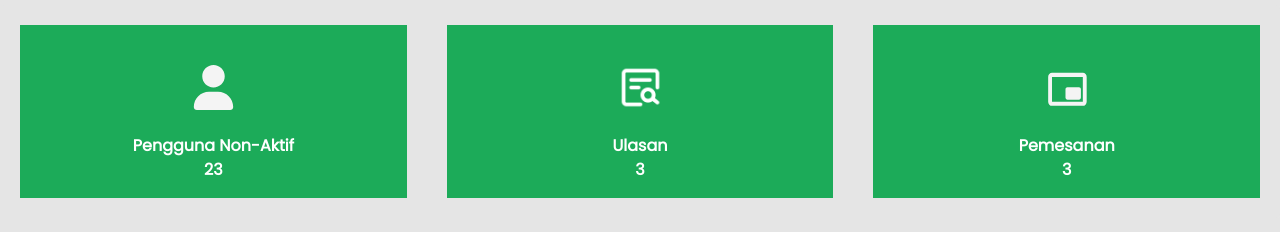
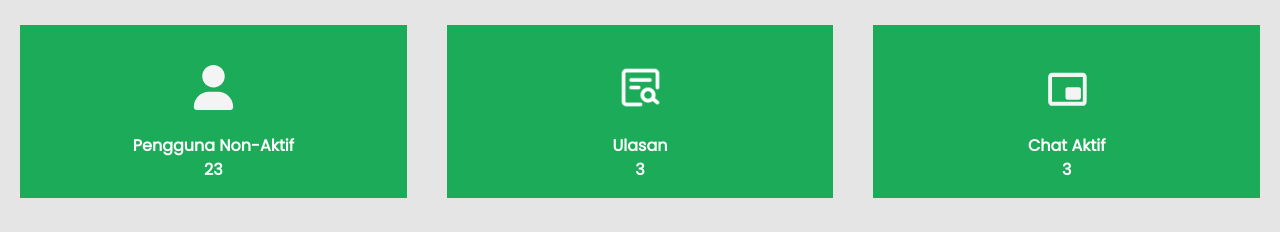
Before and after one commit to saviraauliyaardana/Kantoor, a Vue app: page /beranda in a window 1280 px wide. Shown: the part 376-608 px from the top of the page. Built offline with nearby package versions, Linux system fonts and the light colour scheme.

Commit message:
feat : perbaikan login

```diff
--- a/src/components/chatReceptionis.vue
+++ b/src/components/chatReceptionis.vue
@@ -44,7 +44,7 @@
 				<b-modal id="modal-1" centered>
 					<b-icon icon="exclamation-triangle-fill" variant="warning" />
 					<div class="d-block">Apakah Anda yakin ?</div>
-					<div>Anda akan menerima pesanannya</div>
+					<div>Anda akan membatalkan pesanannya</div>
 				</b-modal>
 			</div>
 		</div>
--- a/src/store/index.js
+++ b/src/store/index.js
@@ -37,7 +37,7 @@ export default new Vuex.Store({
 					password: store.state.password,
 				})
 				.then(response => {
-					// console.log(response.data);
+					console.log(response.data);
 
 					localStorage.setItem("token", response.data.token);
 					localStorage.setItem("email", response.data.email);
--- a/src/views/berandaView.vue
+++ b/src/views/berandaView.vue
@@ -87,7 +87,7 @@
               fill="#F4F4F4" />
           </svg>
           <br>
-          Pemesanan
+          Chat Aktif
           <br>
           3
         </b-card-text>
```
